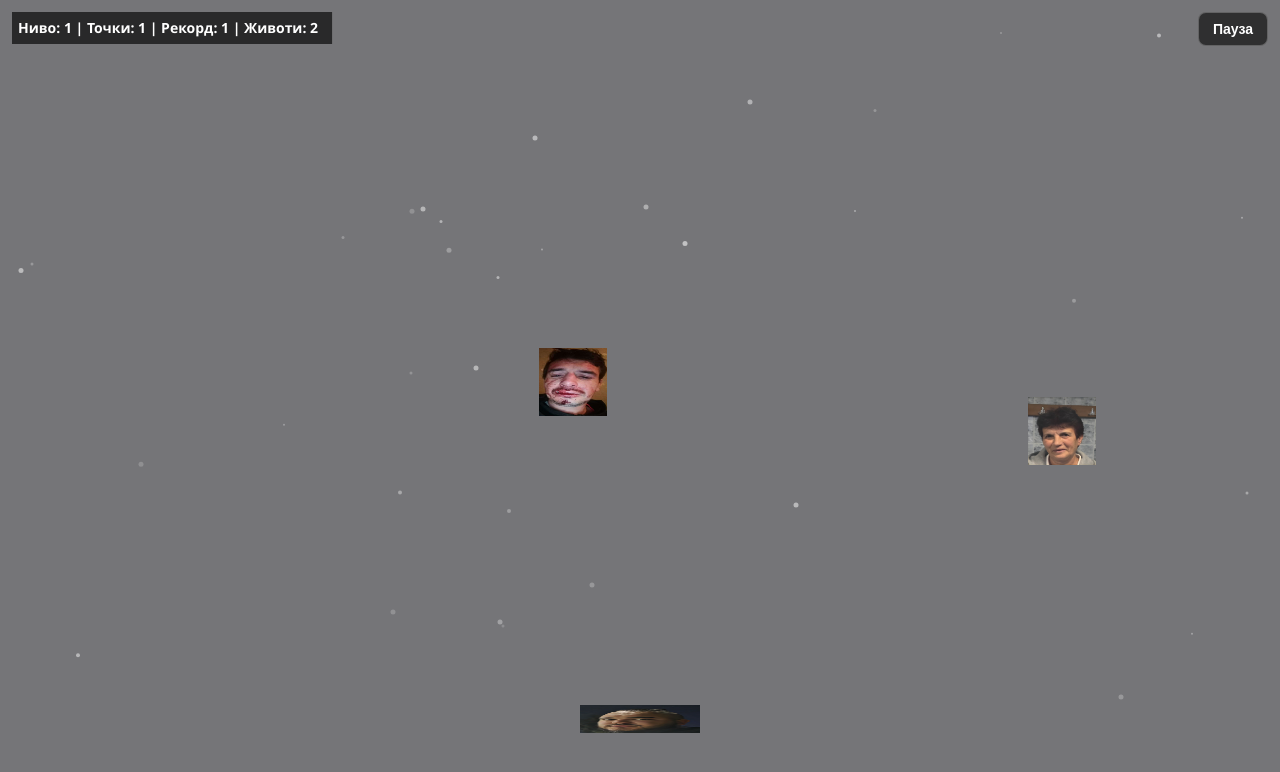
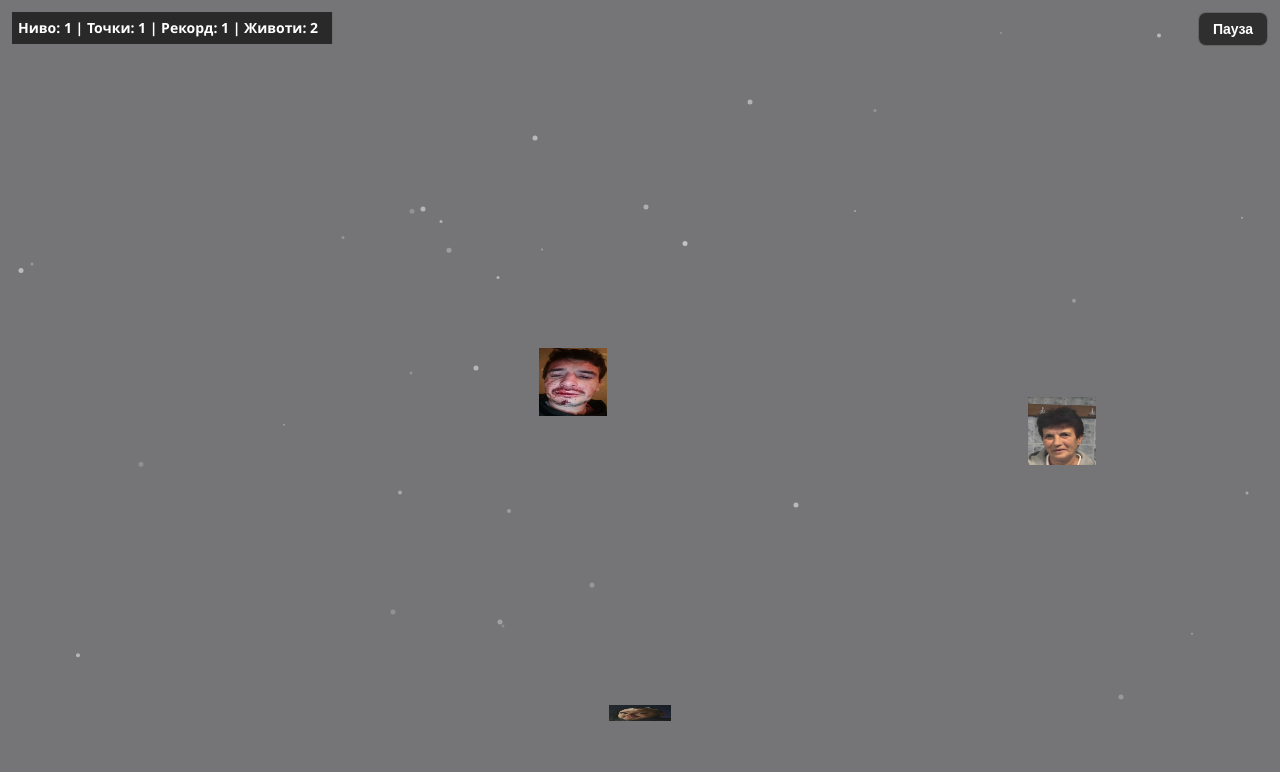
Before and after one commit to kostadinovstani4-wq/Avoid-Djukeva-game, a plain HTML site: page index.html in a window 1280 px wide. Shown: the top 772 px of the page. Drawn offline with Linux system fonts and the light colour scheme.

Commit message:
Update index.html

```diff
--- a/index.html
+++ b/index.html
@@ -52,10 +52,10 @@
     const pauseBtn = document.getElementById("pauseBtn");
 
     const FPS = 60;
-    const BASE_PLAYER_WIDTH = 120;
-    const MAX_PLAYER_WIDTH = 200;
-    const MIN_PLAYER_WIDTH = 65;
-    const MEGA_PLAYER_GROW = 16;
+    const BASE_PLAYER_WIDTH = 62;
+    const MAX_PLAYER_WIDTH = 110;
+    const MIN_PLAYER_WIDTH = 38;
+    const MEGA_PLAYER_GROW = 10;
     const TEN_SECONDS_TICKS = 625;
     const FIVE_SECONDS_TICKS = 313;
     const SEVEN_SECONDS_TICKS = 438;
@@ -68,7 +68,7 @@
       x: Math.max(0, (viewW - BASE_PLAYER_WIDTH) / 2),
       y: viewH - 95,
       width: BASE_PLAYER_WIDTH,
-      height: 28,
+      height: 16,
       color: "#00bfff"
     };
 
@@ -521,7 +521,7 @@
           starSpeed++;
           bombSpeed++;
           if (player.width > MIN_PLAYER_WIDTH) {
-            player.width = Math.max(MIN_PLAYER_WIDTH, player.width - 6);
+            player.width = Math.max(MIN_PLAYER_WIDTH, player.width - 4);
           }
         }
         resetStar();
```
